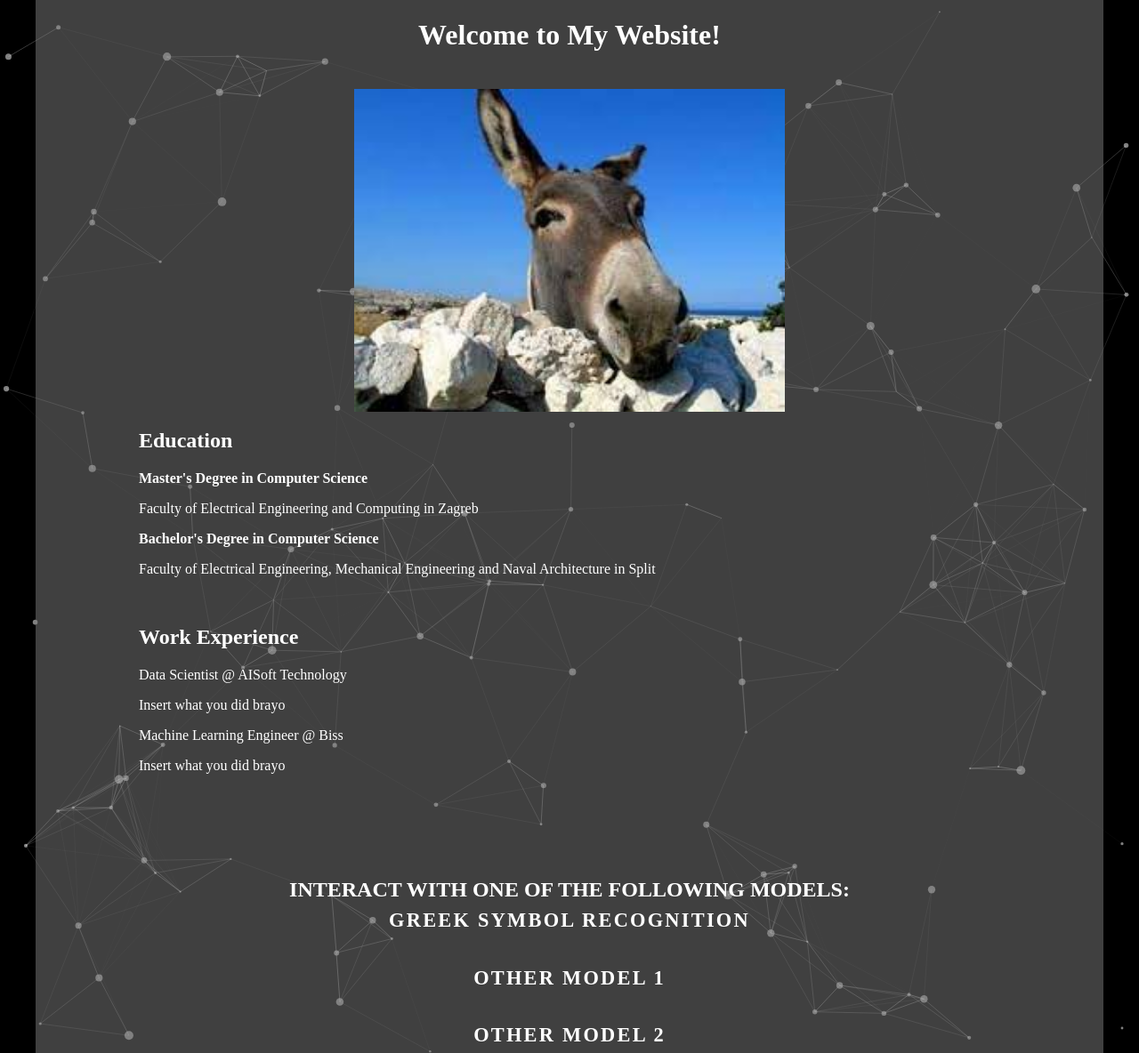
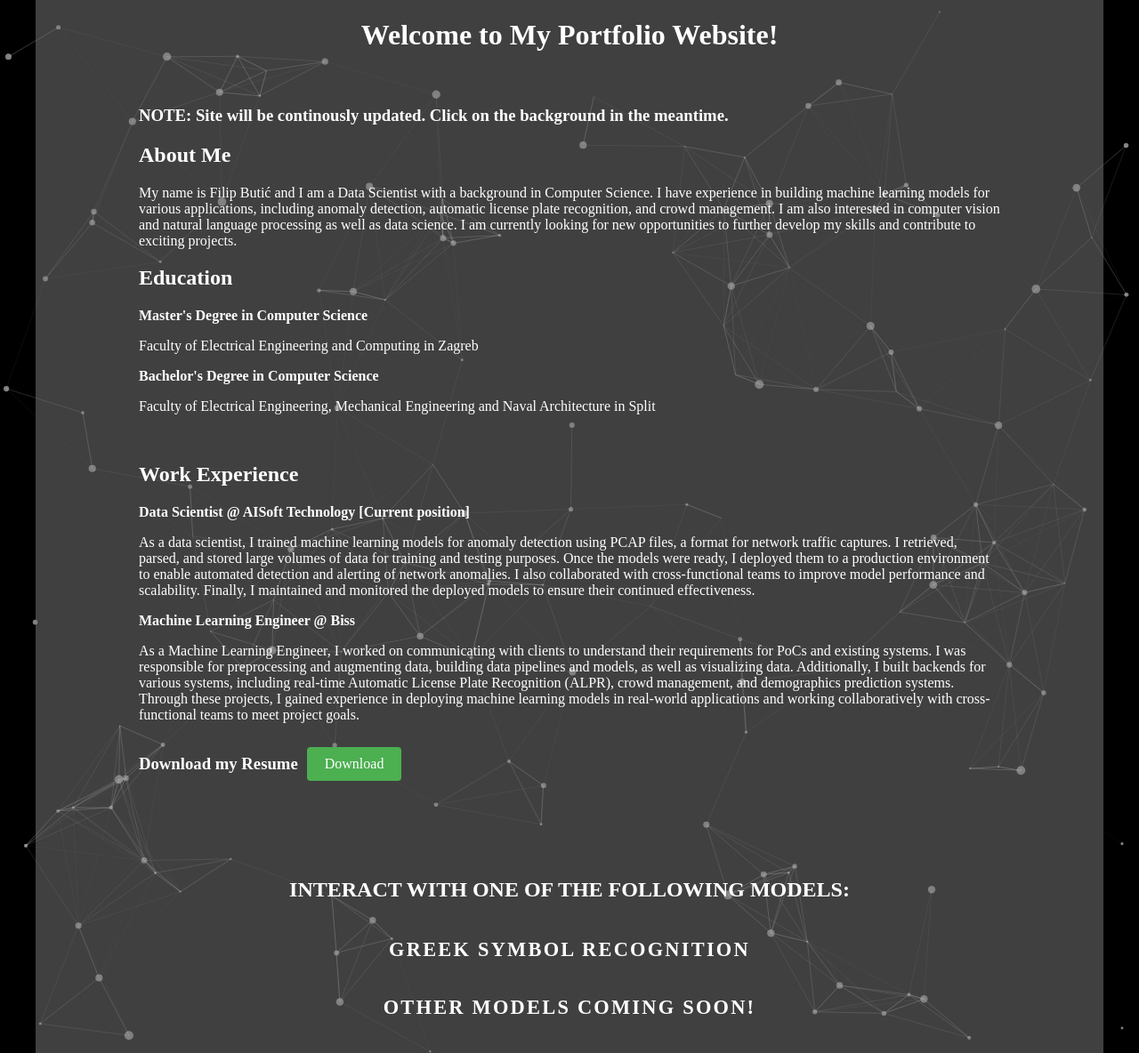
Before and after one commit to buzaXnov/my-website, a Flask app: page / in a window 1280 px wide. Shown: the whole page at 89% size. Run offline with Flask 3, Linux system fonts and the light colour scheme.

Commit message:
Removed image

```diff
--- a/templates/home.html
+++ b/templates/home.html
@@ -12,13 +12,17 @@
 <body>
   <canvas id="scroll-canvas"></canvas>
 
-  <h1 id="title">Welcome to My Website!</h1>
+  <h1 id="title">Welcome to My Portfolio Website!</h1>
 
   <div id="resume-section">
-    <div id="resume-image">
-      <img src="{{ url_for('static', filename='me.jpg') }}" alt="Resume Image">
-    </div>
+    <!-- <div id="resume-image">
+      <img src="{{ url_for('static', filename='me.jpeg') }}" alt="Resume Image">
+    </div> -->
     <div id="resume-text">
+      <h3>NOTE: Site will be continously updated. Click on the background in the meantime.</h3>
+      <h2>About Me</h2>
+      <p>My name is Filip Butić and I am a Data Scientist with a background in Computer Science. I have experience in building machine learning models for various applications, including anomaly detection, automatic license plate recognition, and crowd management. I am also interested in computer vision and natural language processing as well as data science. I am currently looking for new opportunities to further develop my skills and contribute to exciting projects.</p>
+
       <h2>Education</h2>
       <ul>
         <li style="font-weight: bold;">Master's Degree in Computer Science</li>
@@ -29,19 +33,23 @@
       </ul>
       <h2>Work Experience</h2>
       <ul>
-        <li>Data Scientist @ AISoft Technology</li>
-        <p>Insert what you did brayo</p>
-        <li>Machine Learning Engineer @ Biss</li>
-        <p>Insert what you did brayo</p>
+        <li style="font-weight: bold;">Data Scientist @ AISoft Technology [Current position]</li>
+        <p>As a data scientist, I trained machine learning models for anomaly detection using PCAP files, a format for network traffic captures. I retrieved, parsed, and stored large volumes of data for training and testing purposes. Once the models were ready, I deployed them to a production environment to enable automated detection and alerting of network anomalies. I also collaborated with cross-functional teams to improve model performance and scalability. Finally, I maintained and monitored the deployed models to ensure their continued effectiveness.</p>
+        <li style="font-weight: bold;">Machine Learning Engineer @ Biss</li>
+        <p>As a Machine Learning Engineer, I worked on communicating with clients to understand their requirements for PoCs and existing systems. I was responsible for preprocessing and augmenting data, building data pipelines and models, as well as visualizing data. Additionally, I built backends for various systems, including real-time Automatic License Plate Recognition (ALPR), crowd management, and demographics prediction systems. Through these projects, I gained experience in deploying machine learning models in real-world applications and working collaboratively with cross-functional teams to meet project goals.</p>
       </ul>
+
+      <div id="resume-download">
+        <h3>Download my Resume</h3>
+        <a href="{{ url_for('static', filename='Filip_Butic_Resume.pdf') }}" download="Filip_Butic_Resume.pdf" class="download-button">Download</a>
+      </div>
     </div>
   </div>
 
   <h2 id="model-choice">Interact with one of the following models:</h2>
   <ul id="model-links">
     <li><a href="{{ url_for('greek_symbols') }}">Greek Symbol Recognition</a></li>
-    <li><a href="#">Other Model 1</a></li>
-    <li><a href="#">Other Model 2</a></li>
+    <li><a href="#">Other Models Coming Soon!</a></li>
     <!-- Add more links to other models as needed -->
   </ul>
 
```
